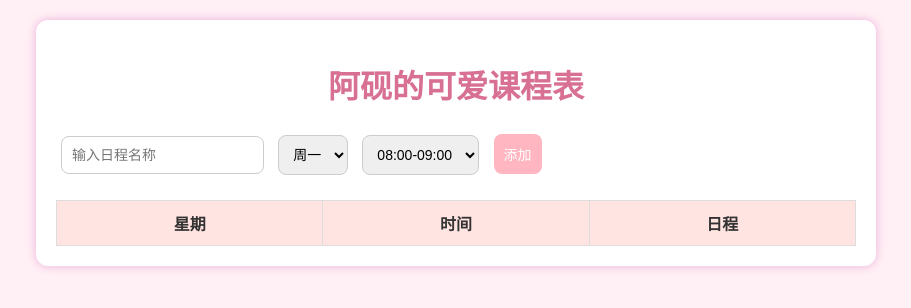
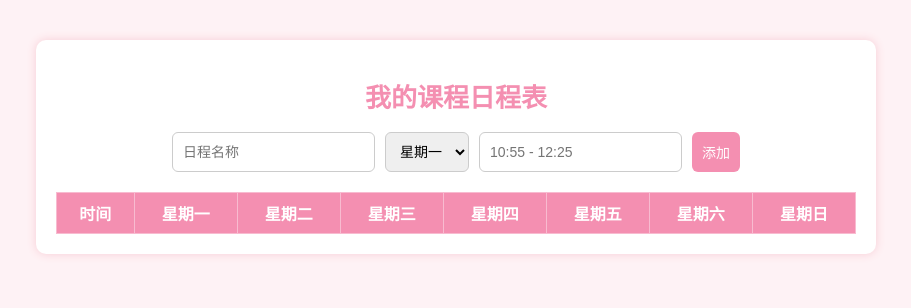
Before and after one commit to momo000410/money-note, a plain HTML site: page index.html in a window 1280 px wide. Shown: the whole page, without its empty margins (184-1095 px from the left). Drawn offline with Linux system fonts and the light colour scheme.

Commit message:
Add files via upload

```diff
--- a/index.html
+++ b/index.html
@@ -1,122 +1,133 @@
 
 <!DOCTYPE html>
-<html lang="zh">
+<html lang="zh-CN">
 <head>
-  <meta charset="UTF-8">
-  <title>可爱课程表</title>
+    <meta charset="UTF-8" />
+    <meta name="viewport" content="width=device-width, initial-scale=1.0"/>
+    <title>我的课程日程表</title>
     <style>
         body {
-      font-family: "Segoe UI", sans-serif;
-      background-color: #fff0f5;
-      color: #333;
+            font-family: 'Helvetica Neue', sans-serif;
+            background-color: #fef2f5;
             margin: 0;
+            padding: 0;
+        }
+        .container {
+            width: 90%;
+            max-width: 800px;
+            margin: 40px auto;
+            background: #fff;
+            border-radius: 10px;
             padding: 20px;
+            box-shadow: 0 0 10px #f8cdd5;
         }
         h1 {
             text-align: center;
-      color: #d87093;
+            color: #f48fb1;
+            font-size: 26px;
         }
-    .container {
-      max-width: 800px;
-      margin: auto;
-      background-color: #fff;
-      padding: 20px;
-      border-radius: 12px;
-      box-shadow: 0 0 10px #eab0d9;
+        .controls {
+            display: flex;
+            justify-content: center;
+            margin-bottom: 20px;
+            gap: 10px;
+            flex-wrap: wrap;
         }
-    input, select, button {
-      margin: 5px;
+        .controls input,
+        .controls select,
+        .controls button {
             padding: 10px;
+            border-radius: 6px;
             border: 1px solid #ccc;
-      border-radius: 8px;
             font-size: 14px;
         }
-    button {
-      background-color: #ffb6c1;
+        .controls button {
+            background-color: #f48fb1;
             color: white;
             border: none;
+            cursor: pointer;
+        }
+        .controls button:hover {
+            background-color: #ec407a;
         }
         table {
             width: 100%;
             border-collapse: collapse;
-      margin-top: 20px;
+            background: #fff0f5;
         }
         th, td {
-      padding: 10px;
-      border: 1px solid #ddd;
+            border: 1px solid #f8bbd0;
+            padding: 8px;
             text-align: center;
         }
         th {
-      background-color: #ffe4e1;
+            background-color: #f48fb1;
+            color: white;
         }
     </style>
 </head>
 <body>
 <div class="container">
-    <h1>阿砚的可爱课程表</h1>
-    <input id="taskName" type="text" placeholder="输入日程名称">
+    <h1>我的课程日程表</h1>
+    <div class="controls">
+        <input type="text" id="task" placeholder="日程名称" />
         <select id="weekday">
-      <option value="周一">周一</option>
-      <option value="周二">周二</option>
-      <option value="周三">周三</option>
-      <option value="周四">周四</option>
-      <option value="周五">周五</option>
-      <option value="周六">周六</option>
-      <option value="周日">周日</option>
+            <option value="星期一">星期一</option>
+            <option value="星期二">星期二</option>
+            <option value="星期三">星期三</option>
+            <option value="星期四">星期四</option>
+            <option value="星期五">星期五</option>
+            <option value="星期六">星期六</option>
+            <option value="星期日">星期日</option>
         </select>
-    <select id="timeRange">
-      <option value="08:00-09:00">08:00-09:00</option>
-      <option value="09:00-10:00">09:00-10:00</option>
-      <option value="10:00-11:00">10:00-11:00</option>
-      <option value="11:00-12:00">11:00-12:00</option>
-      <option value="12:00-13:00">12:00-13:00</option>
-      <option value="13:00-14:00">13:00-14:00</option>
-      <option value="14:00-15:00">14:00-15:00</option>
-      <option value="15:00-16:00">15:00-16:00</option>
-      <option value="16:00-17:00">16:00-17:00</option>
-      <option value="17:00-18:00">17:00-18:00</option>
-    </select>
+        <input type="text" id="time" placeholder="10:55 - 12:25" />
         <button onclick="addSchedule()">添加</button>
-
+    </div>
     <table>
         <thead>
             <tr>
-          <th>星期</th>
                 <th>时间</th>
-          <th>日程</th>
+                <th>星期一</th>
+                <th>星期二</th>
+                <th>星期三</th>
+                <th>星期四</th>
+                <th>星期五</th>
+                <th>星期六</th>
+                <th>星期日</th>
             </tr>
         </thead>
-      <tbody id="scheduleBody"></tbody>
+        <tbody id="schedule-body">
+        </tbody>
     </table>
 </div>
-
 <script>
     function addSchedule() {
-      const name = document.getElementById("taskName").value;
-      const day = document.getElementById("weekday").value;
-      const time = document.getElementById("timeRange").value;
+        const task = document.getElementById("task").value;
+        const weekday = document.getElementById("weekday").value;
+        const time = document.getElementById("time").value;
 
-      if (!name.trim()) return;
+        if (!task || !weekday || !time) return;
 
-      const table = document.getElementById("scheduleBody");
+        const tbody = document.getElementById("schedule-body");
         const row = document.createElement("tr");
 
-      const cellDay = document.createElement("td");
-      const cellTime = document.createElement("td");
-      const cellName = document.createElement("td");
+        const timeCell = document.createElement("td");
+        timeCell.innerText = time;
+        row.appendChild(timeCell);
 
-      cellDay.innerText = day;
-      cellTime.innerText = time;
-      cellName.innerText = name;
+        const days = ["星期一", "星期二", "星期三", "星期四", "星期五", "星期六", "星期日"];
+        for (let day of days) {
+            const cell = document.createElement("td");
+            if (day === weekday) {
+                cell.innerText = task;
+            }
+            row.appendChild(cell);
+        }
 
-      row.appendChild(cellDay);
-      row.appendChild(cellTime);
-      row.appendChild(cellName);
+        tbody.appendChild(row);
 
-      table.appendChild(row);
-
-      // 清空输入框
-      document.getElementById("taskName").value = "";
+        document.getElementById("task").value = "";
+        document.getElementById("time").value = "";
     }
 </script>
 </body>
```
Lines whose indentation alone changed are shown as unchanged.
